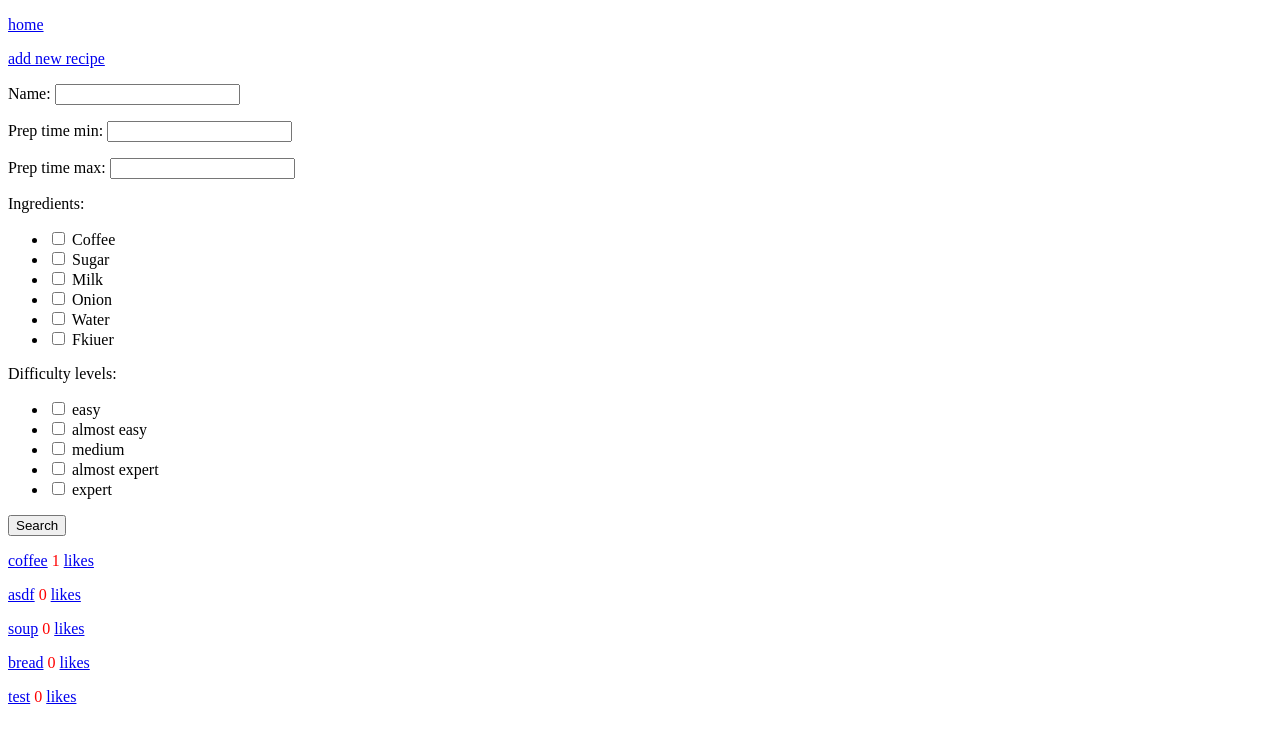
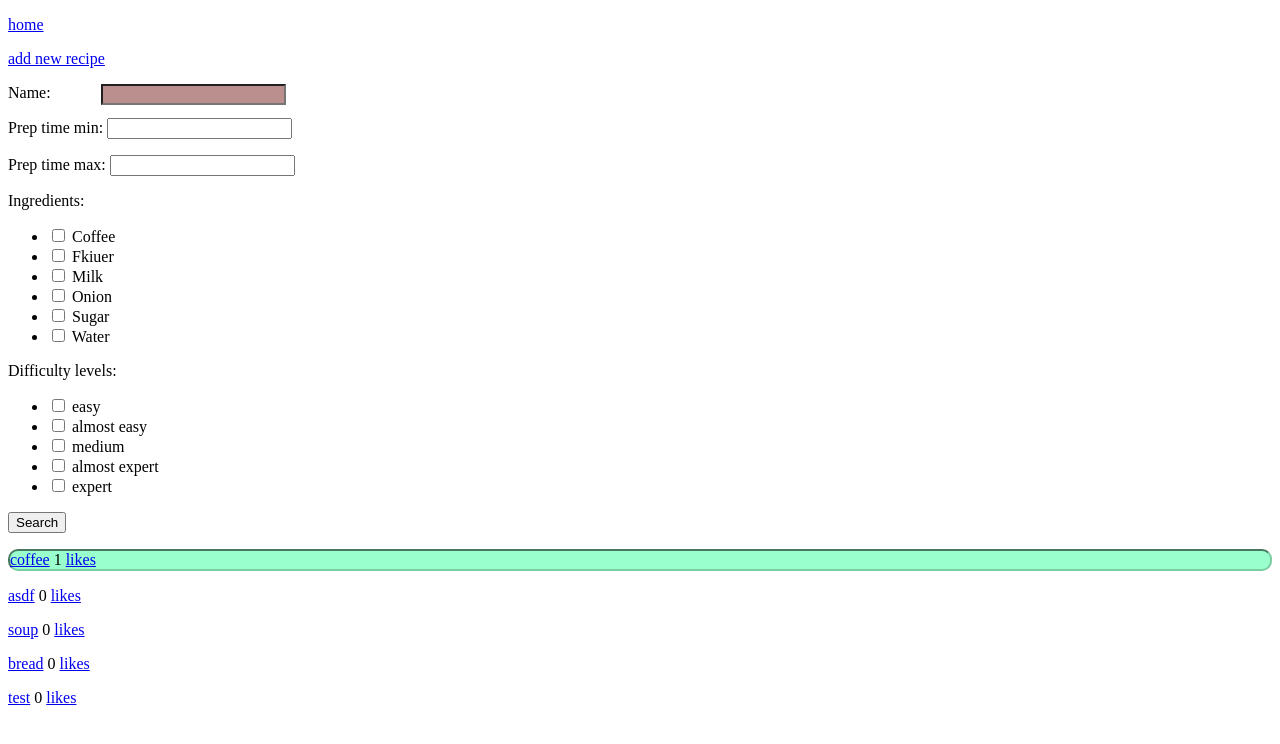
Before and after one commit to yadbatya/ziggy, a Django app: page / in a window 1280 px wide. Shown: the top 744 px of the page. Run offline with Django 3.2, Linux system fonts and the light colour scheme; a user stored in the database is signed in; data comes from the database, SQL or seed files in the repository; both versions use the stored data as it was after the commit; parts of the project's set-up code (start-up, migrations or seed data) failed here and were passed over.

Commit message:
project canceled :(

```diff
--- a/static/index.css
+++ b/static/index.css
@@ -1,9 +1,22 @@
 
-#best_recipes {
-    font: "Segoe UI", "Helvetica Neue", Helvetica, Arial, sans-serif;
-    color: red;
+/*#best_recipes {*/
+    /*font: "Segoe UI", "Helvetica Neue", Helvetica, Arial, sans-serif;*/
+    /*color: red;*/
+/*}*/
+#recipe_1 {
+    background-color: #99FFCC;
+    border-style: inset;
+    border-color: #7ACCA3;
+    border-radius: 10px;
+    border-width: 2px;
 }
 
 p {
     font-size: 40
 }
+
+#id_name {
+    background-color: rosybrown;
+    position: absolute;
+    margin-left: 50px;
+}
--- a/templates/index.html
+++ b/templates/index.html
@@ -18,7 +18,7 @@
 <div id="best_recipes">
     {% for recipe in recipes %}
         {% if recipe.amounts_set.all %}
-            <p> <a href="/recipe/{{ recipe.id }}/">{{ recipe.name }}</a>
+            <p id="recipe_{{ forloop.counter }}"> <a href="/recipe/{{ recipe.id }}/">{{ recipe.name }}</a>
                 {{ recipe.likes }} <a href="/likes/{{ recipe.id }}/">likes</a></p>
         {% endif %}
     {% endfor %}
--- a/ziggy_app/forms.py
+++ b/ziggy_app/forms.py
@@ -58,7 +58,7 @@ class RecipeSearchForm(forms.Form):
     name = forms.CharField(max_length=100, required=False)
     prep_time_min = forms.IntegerField(required=False)
     prep_time_max = forms.IntegerField(required=False)
-    ingredients = forms.ModelMultipleChoiceField(Ingredients.objects.all(), widget=forms.CheckboxSelectMultiple,
+    ingredients = forms.ModelMultipleChoiceField(Ingredients.objects.all().order_by('name'), widget=forms.CheckboxSelectMultiple,
                                                  required=False)
     difficulty_levels = forms.MultipleChoiceField(choices=DIFFICULTY_LEVEL, widget=forms.CheckboxSelectMultiple,
                                                   required=False)
--- a/ziggy_app/models.py
+++ b/ziggy_app/models.py
@@ -19,6 +19,12 @@ DIFFICULTY_LEVEL = ((1, "easy"),
                     (4, "almost expert"),
                     (5, "expert"))
 
+CATEGORIES = ((1, "easy"),
+              (2, "almost easy"),
+              (3, "medium"),
+              (4, "almost expert"),
+              (5, "expert"))
+
 
 class Recipe(models.Model):
     id = models.AutoField(primary_key=True)
@@ -29,6 +35,8 @@ class Recipe(models.Model):
     ingredients = models.ManyToManyField(Ingredients, through='Amounts')
     upload_date = models.DateTimeField(default=timezone.now())
     instructions = models.TextField(blank=True)
+    # category = models.CommaSeparatedIntegerField(choices=CATEGORIES)
+    # picture = models.ImageField('static')
     #TODO maybe need also likes field that sums all the likes and gets updated when a like is given
     #TODO or maybe a many to many field of all user the like it
 
--- a/ziggy_app/views.py
+++ b/ziggy_app/views.py
@@ -15,10 +15,10 @@ from ziggy_app.forms import RecipeSearchForm, RegisterForm, LoginForm, NewRecipe
 from ziggy_app.models import Recipe, Ingredients, Likes, Amounts
 
 
-@login_required
+# @login_required
 def home(request):
-    # if not request.user.is_authenticated():
-    #     return redirect('/login/')
+    if not request.user.is_authenticated():
+        return redirect('/login/')
     if request.method == "POST":
         form = RecipeSearchForm(request.POST)
         if form.is_valid():
```
Also changed, not shown: templates/ingredients.html (+8 -18 lines), db.sqlite3, test.txt (added), 3 other files.
